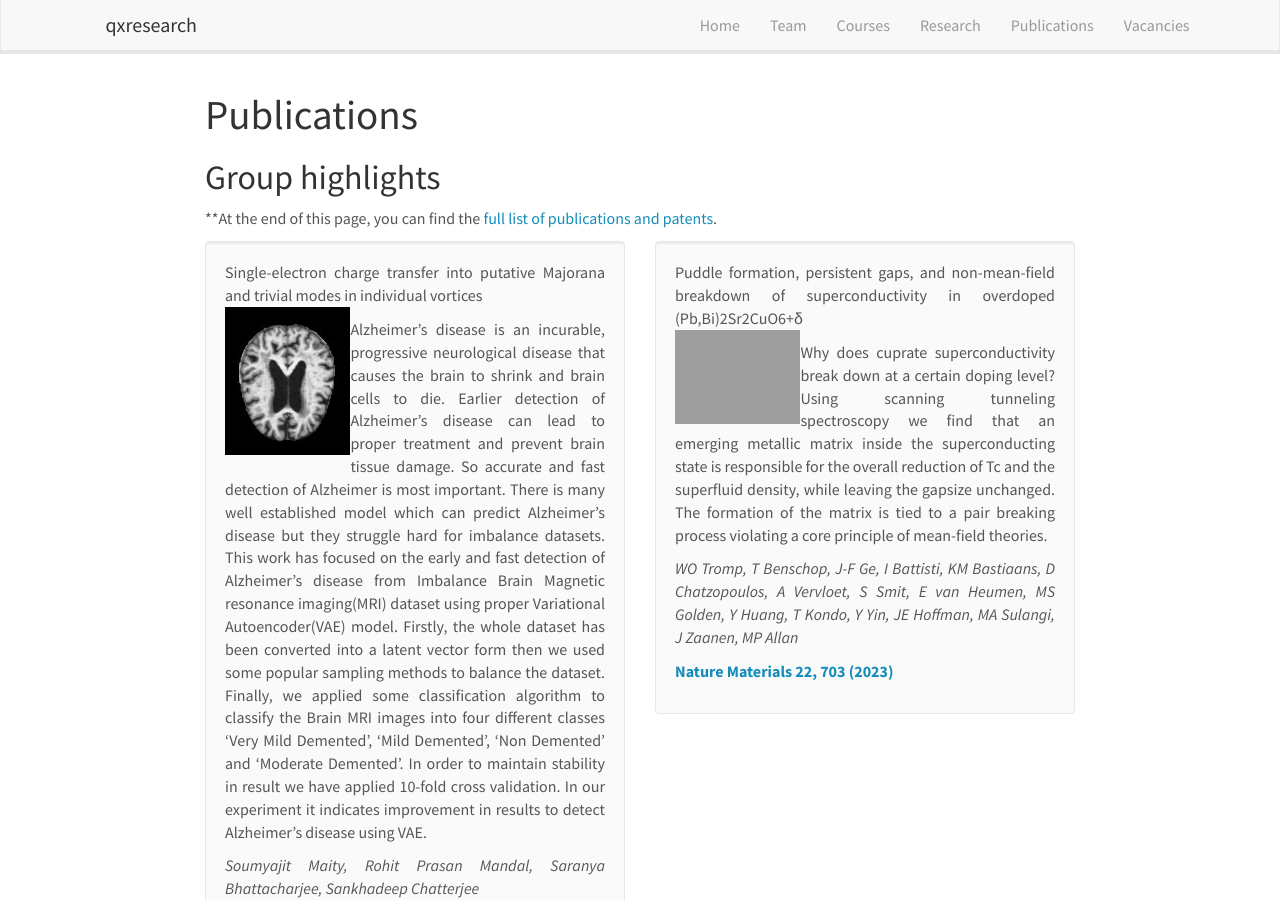
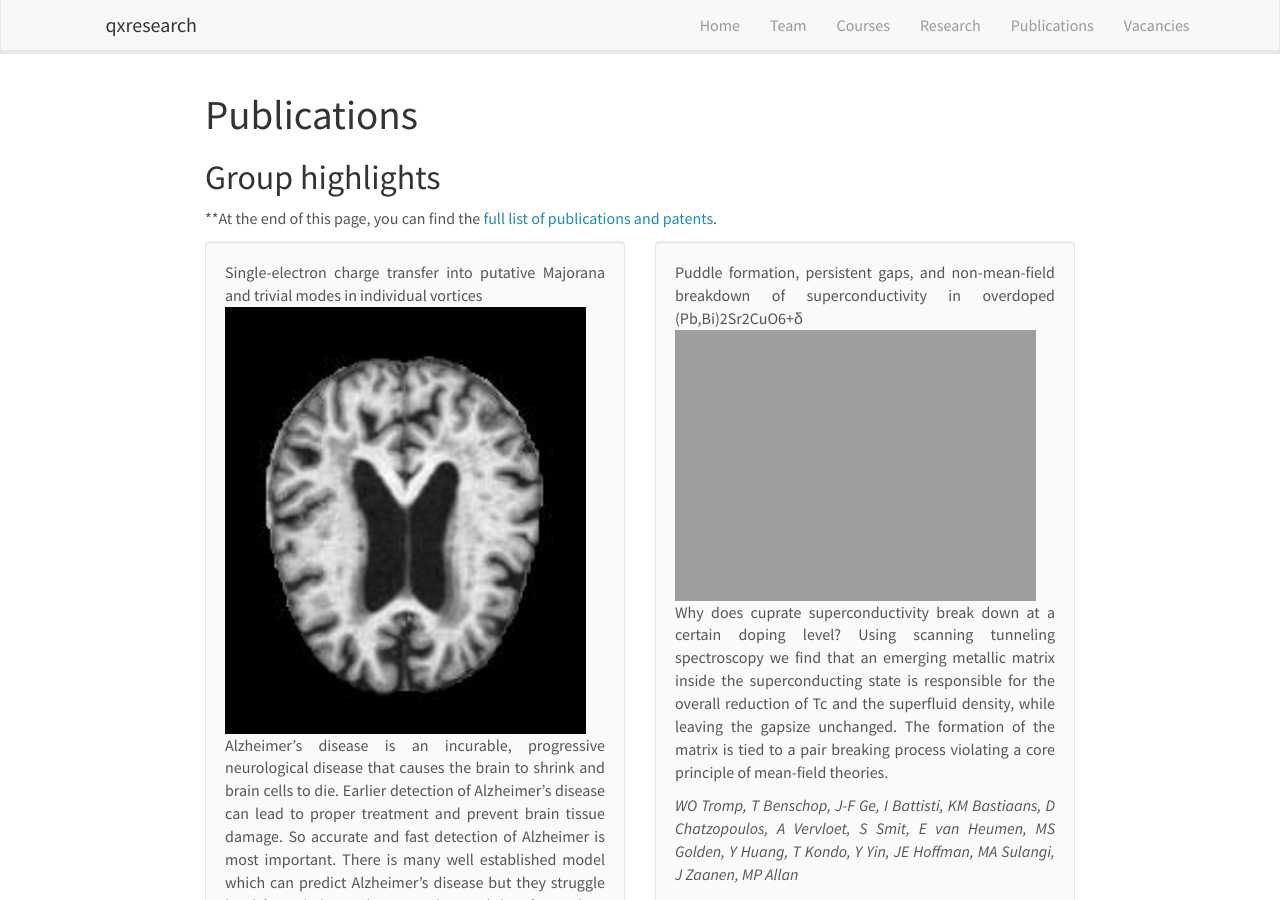
Before and after one commit to qxresearch/qxresearch.github.io, a Jekyll site: the page built from _pages/publications.md, in a window 1280 px wide and 900 px high. Built offline with Jekyll 4.4.1, drawn with Linux system fonts in a browser that asks for light colours; nearby versions of some CDN libraries.

Commit message:
Update publications.md

```diff
--- a/_pages/publications.md
+++ b/_pages/publications.md
@@ -26,7 +26,7 @@ permalink: /publications/
 <div class="col-sm-6 clearfix">
  <div class="well">
   <pubtit>{{ publi.title }}</pubtit>
-  <img src="{{ site.url }}{{ site.baseurl }}/images/pubpic/{{ publi.image }}" class="img-responsive" width="33%" style="float: left" />
+  <img src="{{ site.url }}{{ site.baseurl }}/images/pubpic/{{ publi.image }}" class="img-responsive" width="95%" style="float: left" />
   <p>{{ publi.description }}</p>
   <p><em>{{ publi.authors }}</em></p>
   <p><strong><a href="{{ publi.link.url }}">{{ publi.link.display }}</a></strong></p>
```
